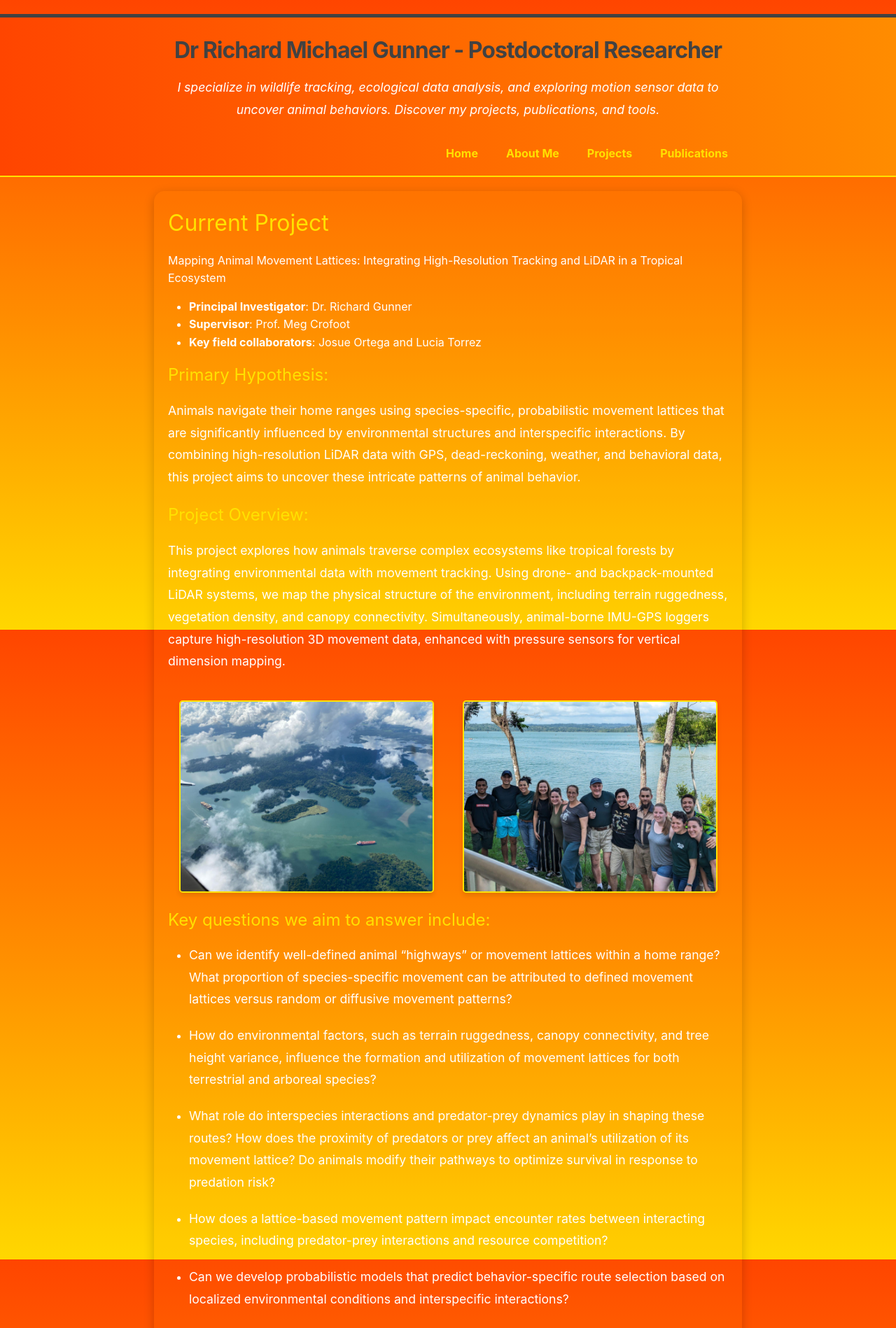
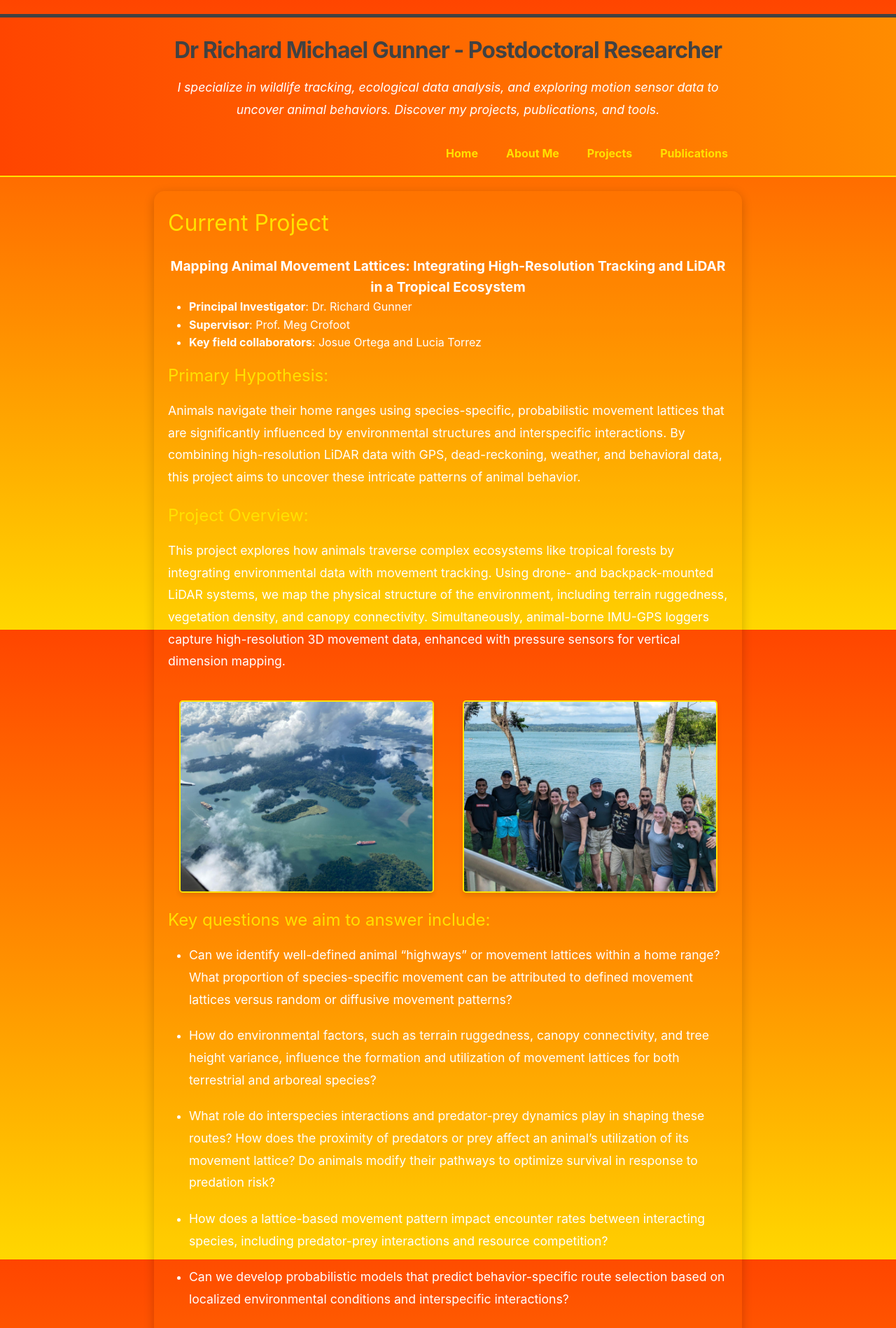
Before and after one commit to Richard6195/my-website, a Jekyll site: the page built from projects.md, in a window 1280 px wide. Shown: the top 1898 px of the page at 70% size. Built offline with Jekyll 4.4.1, drawn with Linux system fonts in a browser that asks for light colours.

Commit message:
Update website with new changes

```diff
--- a/projects.md
+++ b/projects.md
@@ -4,8 +4,9 @@ title: "Projects"
 permalink: /projects.html
 ---
 # Current Project
-
-#### Mapping Animal Movement Lattices: Integrating High-Resolution Tracking and LiDAR in a Tropical Ecosystem
+<div class="center-text">
+Mapping Animal Movement Lattices: Integrating High-Resolution Tracking and LiDAR in a Tropical Ecosystem
+</div>
 
 - **Principal Investigator**: Dr. Richard Gunner
 - **Supervisor**: Prof. Meg Crofoot
```
